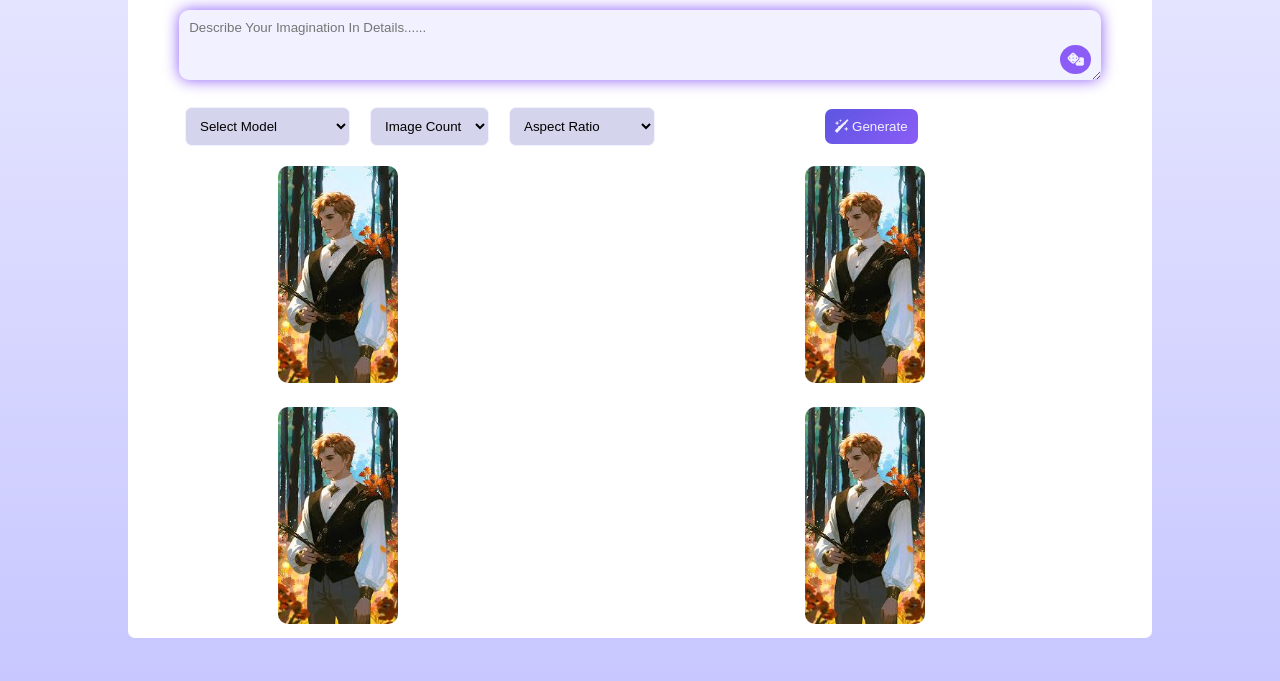
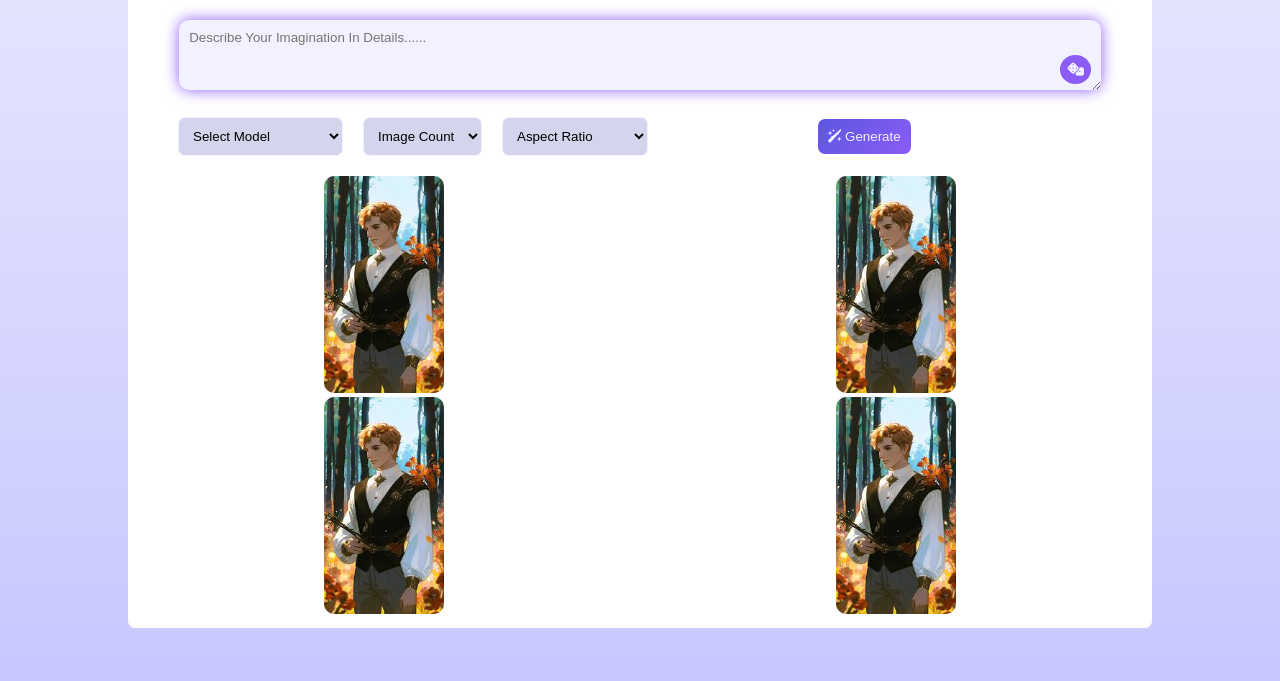
Before and after one commit to kawsar9990/kawsar-ai-image-genaretor-project, a plain HTML site: page index.html in a window 1280 px wide. Shown: the part 119-800 px from the top of the page. Drawn offline with Linux system fonts and the light colour scheme.

Commit message:
responsive clear

```diff
--- a/css/style.css
+++ b/css/style.css
@@ -184,7 +184,7 @@ cursor: pointer;
     margin-left: 100px;
     margin-top: 30px;
     display: grid;
-    grid-template-columns: repeat(auto-fit, minmax(10px,1fr));
+    grid-template-columns: repeat(2,2fr);
 }
 
 img{
@@ -230,25 +230,40 @@ img{
         }
 }
 
-@media screen and (min-width:1024px){
+@media screen and (min-width:645px){
     .img_genaret{
-        margin-left: 0px;
         margin-top: 10px;
         display: grid;
         grid-template-columns: repeat(2, 2fr);
-        column-gap: 30px;
-        row-gap: 20px;
+        text-align: center;
+        margin-left: 0px;
     }
-.image_box{
-margin-left: 150px;
+    .image_box{
+        text-align: center;
+    }
+    .button_box_gen{
+        margin-left: 0px;
+      }
+      .selector{
+        margin-left: 30px;
+      }
+
 }
-.button_box_gen{
-    margin-left: 150px;
-  }
-  .selector{
-    justify-content: space-between;
-    align-items: center;
-    display: flex;
-    margin-left: 57px;
+
+
+@media screen and (min-width:1024px){
+    .img_genaret{
+        margin-top: 10px;
+        display: grid;
+        grid-template-columns: repeat(2, 2fr);
     }
+    .image_box{
+        text-align: center;
+    }
+    .button_box_gen{
+        margin-left: 150px;
+      }
+      .selector{
+        margin-left: 50px;
+      }
 }
```
